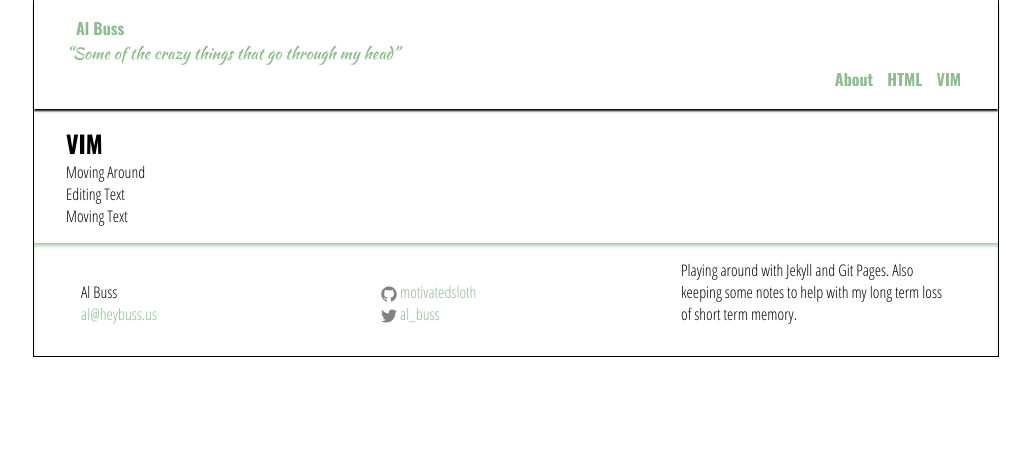
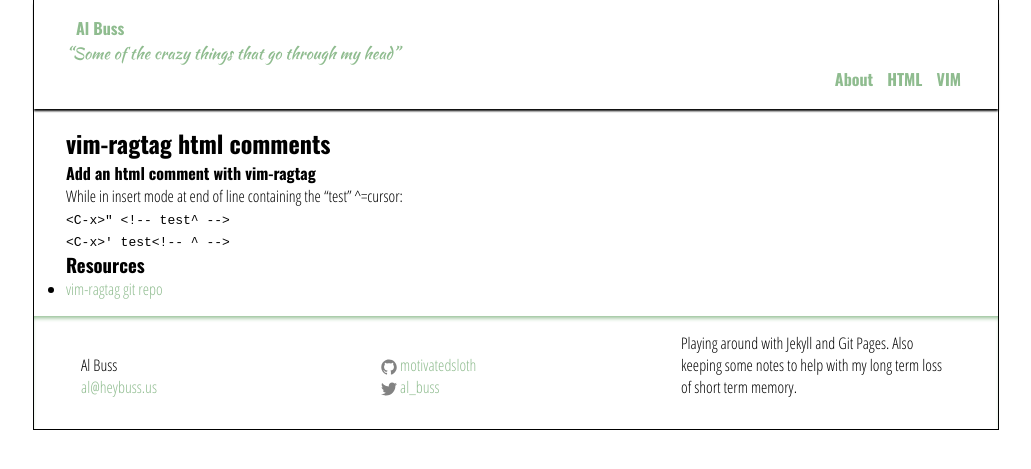
Before and after one commit to motivatedsloth/motivatedsloth.github.io, a Jekyll site: the page built from vim.md, in a window 1280 px wide. Shown: the top 469 px of the page, without its empty margins (124-1155 px from the left). Built offline with Jekyll 4.4.1, drawn with Linux system fonts in a browser that asks for light colours.

Commit message:
added vim-ragtag comments note

```diff
--- a/_config.yml
+++ b/_config.yml
@@ -22,3 +22,4 @@ github_username:  motivatedsloth
 markdown: kramdown
 collections:
         - html
+        - vim
--- a/vim.md
+++ b/vim.md
@@ -1,9 +1,5 @@
 ---
-layout: page
+layout: default
 title: VIM
 ---
-Moving Around
-
-Editing Text
-
-Moving Text
+{% include notes.html notes=site.vim %}
```
Also changed, not shown: _vim/surround_comments.md (added, +13 -0 lines).
